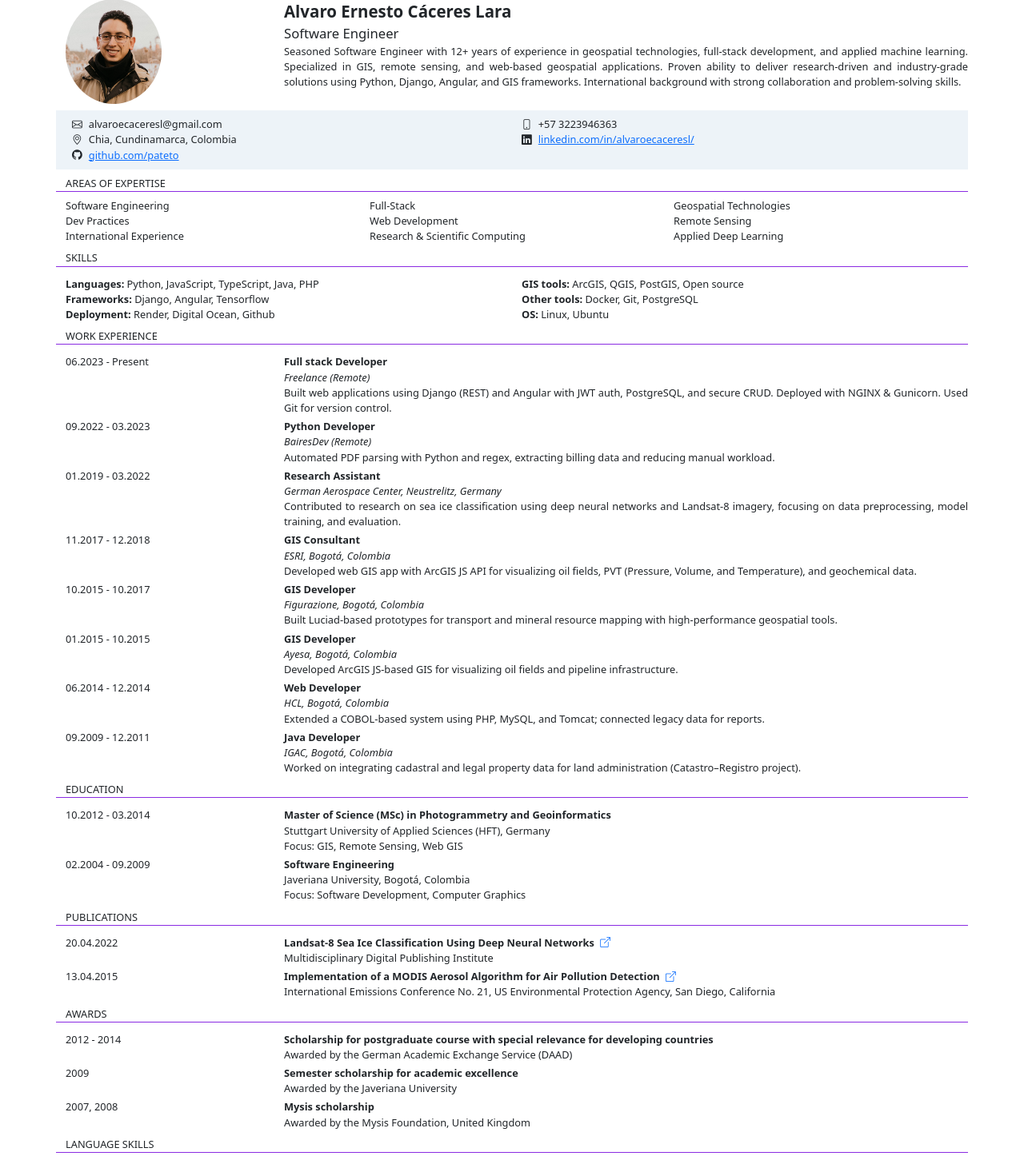
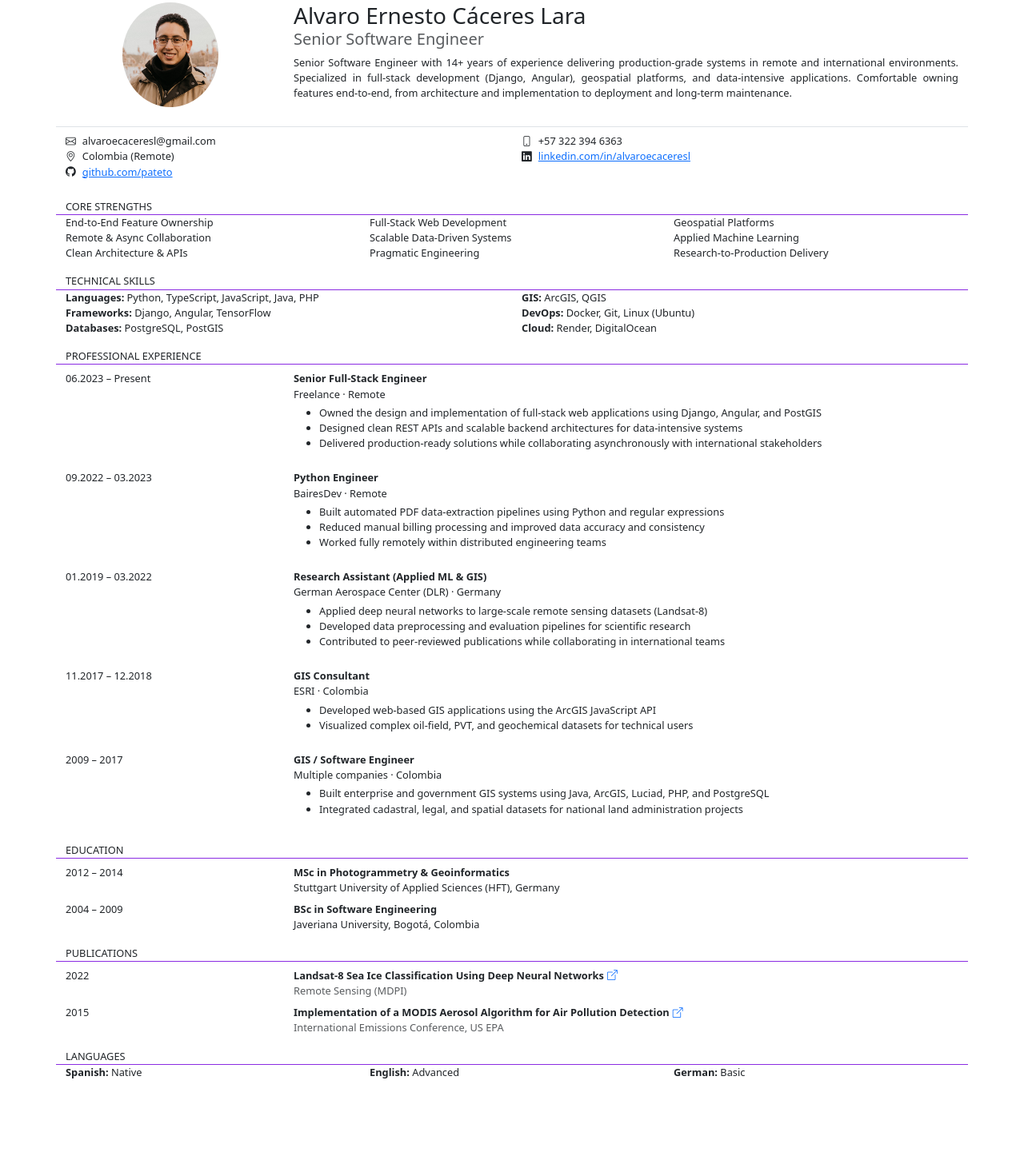
Before and after one commit to pateto/cv, an Angular app: page / in a window 1280 px wide. Shown: the part 35-1491 px from the top of the page at 80% size. After the commit the page ends 1386 px from the top, so only its background shows below. Built offline with nearby package versions, Linux system fonts and the light colour scheme.

Commit message:
add remote first cv

```diff
--- a/src/app/app.component.html
+++ b/src/app/app.component.html
@@ -1,391 +1,210 @@
 <button (click)="downloadPDF()">Download PDF</button>
 
 <div id="pdf-content">
-  <div class="container pt-1">
+  <div class="container pt-2">
     <div class="col">
 
-      <div class="row pb-2">
-        <div class="col-3">
-          <img src="assets/images/Pateto.jpg" width="120px" class="rounded-circle">
+      <!-- HEADER -->
+      <div class="row pb-3">
+        <div class="col-3 text-center">
+          <img src="assets/images/Pateto.jpg" width="120" class="rounded-circle">
         </div>
         <div class="col-9">
-          <div class="row name">
-            Alvaro Ernesto Cáceres Lara
-          </div>
-          <div class="row profession">
-            Software Engineer
-          </div>
-          <div class="row text-justify">
-            Seasoned Software Engineer with 12+ years of experience in geospatial technologies, full-stack development,
-            and
-            applied machine learning. Specialized in GIS, remote sensing, and web-based geospatial applications. Proven
-            ability to deliver research-driven and industry-grade solutions using Python, Django, Angular, and GIS
-            frameworks. International background with strong collaboration and problem-solving skills.
-          </div>
-
+          <h3 class="mb-0">Alvaro Ernesto Cáceres Lara</h3>
+          <h5 class="text-muted">Senior Software Engineer</h5>
+          <p class="text-justify">
+            Senior Software Engineer with 14+ years of experience delivering production-grade systems
+            in remote and international environments. Specialized in full-stack development
+            (Django, Angular), geospatial platforms, and data-intensive applications.
+            Comfortable owning features end-to-end, from architecture and implementation
+            to deployment and long-term maintenance.
+          </p>
         </div>
       </div>
 
-      <div class="row personal p-2">
+      <!-- CONTACT -->
+      <div class="row border-top pt-2 pb-2">
         <div class="col">
-          <div class="row">
-            <span><i class="bi bi-envelope pe-2"></i>alvaroecaceresl&#64;gmail.com</span>
-          </div>
-          <div class="row">
-            <span><i class="bi bi-geo-alt pe-2"></i>Chia, Cundinamarca, Colombia</span>
-          </div>
-          <div class="row">
-            <span><i class="bi bi-github pe-2"></i><a href="https://github.com/pateto">github.com/pateto</a></span>
+          <div><i class="bi bi-envelope pe-2"></i>alvaroecaceresl&#64;gmail.com</div>
+          <div><i class="bi bi-geo-alt pe-2"></i>Colombia (Remote)</div>
+          <div>
+            <i class="bi bi-github pe-2"></i>
+            <a href="https://github.com/pateto">github.com/pateto</a>
           </div>
         </div>
         <div class="col">
-          <div class="row">
-            <span><i class="bi bi-phone pe-2"></i>+57 3223946363</span>
-          </div>
-          <div class="row">
-            <span><i class="bi bi-linkedin pe-2"></i><a href="https://linkedin.com/in/alvaroecaceresl/">linkedin.com/in/alvaroecaceresl/</a></span>
+          <div><i class="bi bi-phone pe-2"></i>+57 322 394 6363</div>
+          <div>
+            <i class="bi bi-linkedin pe-2"></i>
+            <a href="https://linkedin.com/in/alvaroecaceresl">linkedin.com/in/alvaroecaceresl</a>
           </div>
         </div>
       </div>
 
-      <div class="row py-2">
-        <div class="col header">
-          AREAS OF EXPERTISE
+      <!-- CORE STRENGTHS -->
+      <div class="row pt-3">
+        <div class="col header">CORE STRENGTHS</div>
+      </div>
+      <div class="row">
+        <div class="col">
+          End-to-End Feature Ownership<br>
+          Remote & Async Collaboration<br>
+          Clean Architecture & APIs
+        </div>
+        <div class="col">
+          Full-Stack Web Development<br>
+          Scalable Data-Driven Systems<br>
+          Pragmatic Engineering
+        </div>
+        <div class="col">
+          Geospatial Platforms<br>
+          Applied Machine Learning<br>
+          Research-to-Production Delivery
         </div>
       </div>
 
+      <!-- SKILLS -->
+      <div class="row pt-3">
+        <div class="col header">TECHNICAL SKILLS</div>
+      </div>
       <div class="row">
         <div class="col">
-          Software Engineering<br>
-          Dev Practices<br>
-          International Experience
+          <b>Languages:</b> Python, TypeScript, JavaScript, Java, PHP<br>
+          <b>Frameworks:</b> Django, Angular, TensorFlow<br>
+          <b>Databases:</b> PostgreSQL, PostGIS
         </div>
         <div class="col">
-          Full-Stack<br>
-          Web Development<br>
-          Research & Scientific Computing<br>
-        </div>
-        <div class="col">
-          Geospatial Technologies<br>
-          Remote Sensing<br>
-          Applied Deep Learning<br>
+          <b>GIS:</b> ArcGIS, QGIS<br>
+          <b>DevOps:</b> Docker, Git, Linux (Ubuntu)<br>
+          <b>Cloud:</b> Render, DigitalOcean
         </div>
       </div>
 
-      <div class="row py-2">
-        <div class="col header">
-          SKILLS
+      <!-- EXPERIENCE -->
+      <div class="row pt-3">
+        <div class="col header">PROFESSIONAL EXPERIENCE</div>
+      </div>
+
+      <div class="row pt-2">
+        <div class="col-3">06.2023 – Present</div>
+        <div class="col-9">
+          <b>Senior Full-Stack Engineer</b><br>
+          Freelance · Remote
+          <ul class="mt-1">
+            <li>Owned the design and implementation of full-stack web applications using Django, Angular, and PostGIS</li>
+            <li>Designed clean REST APIs and scalable backend architectures for data-intensive systems</li>
+            <li>Delivered production-ready solutions while collaborating asynchronously with international stakeholders</li>
+          </ul>
         </div>
       </div>
 
-      <div class="row pt-1">
-        <div class="col">
-          <b>Languages:</b> Python, JavaScript, TypeScript, Java, PHP<br>
-          <b>Frameworks:</b> Django, Angular, Tensorflow<br>
-          <b>Deployment:</b> Render, Digital Ocean, Github<br>
-        </div>
-        <div class="col">
-          <b>GIS tools:</b> ArcGIS, QGIS, PostGIS, Open source<br>
-          <b>Other tools:</b> Docker, Git, PostgreSQL<br>
-          <b>OS:</b> Linux, Ubuntu<br>
+      <div class="row pt-2">
+        <div class="col-3">09.2022 – 03.2023</div>
+        <div class="col-9">
+          <b>Python Engineer</b><br>
+          BairesDev · Remote
+          <ul class="mt-1">
+            <li>Built automated PDF data-extraction pipelines using Python and regular expressions</li>
+            <li>Reduced manual billing processing and improved data accuracy and consistency</li>
+            <li>Worked fully remotely within distributed engineering teams</li>
+          </ul>
         </div>
       </div>
 
-      <div class="row py-2">
-        <div class="col header">
-          WORK EXPERIENCE
+      <div class="row pt-2">
+        <div class="col-3">01.2019 – 03.2022</div>
+        <div class="col-9">
+          <b>Research Assistant (Applied ML & GIS)</b><br>
+          German Aerospace Center (DLR) · Germany
+          <ul class="mt-1">
+            <li>Applied deep neural networks to large-scale remote sensing datasets (Landsat-8)</li>
+            <li>Developed data preprocessing and evaluation pipelines for scientific research</li>
+            <li>Contributed to peer-reviewed publications while collaborating in international teams</li>
+          </ul>
         </div>
       </div>
 
-      <div class="row pt-1">
-        <div class="col-3">
-          06.2023 - Present
-        </div>
+      <div class="row pt-2">
+        <div class="col-3">11.2017 – 12.2018</div>
         <div class="col-9">
-          <div class="row rol">
-            Full stack Developer
-          </div>
-          <div class="row company">
-            Freelance (Remote)
-          </div>
-          <div class="row text-justify">
-            Built web applications using Django (REST) and Angular with JWT auth, PostgreSQL, and secure CRUD. Deployed
-            with
-            NGINX & Gunicorn. Used Git for version control.
-          </div>
+          <b>GIS Consultant</b><br>
+          ESRI · Colombia
+          <ul class="mt-1">
+            <li>Developed web-based GIS applications using the ArcGIS JavaScript API</li>
+            <li>Visualized complex oil-field, PVT, and geochemical datasets for technical users</li>
+          </ul>
         </div>
       </div>
 
-      <div class="row pt-1">
-        <div class="col-3">
-          09.2022 - 03.2023
-        </div>
+      <div class="row pt-2">
+        <div class="col-3">2009 – 2017</div>
         <div class="col-9">
-          <div class="row rol">
-            Python Developer
-          </div>
-          <div class="row company">
-            BairesDev (Remote)
-          </div>
-          <div class="row text-justify">
-            Automated PDF parsing with Python and regex, extracting billing data and reducing manual workload.
-          </div>
+          <b>GIS / Software Engineer</b><br>
+          Multiple companies · Colombia
+          <ul class="mt-1">
+            <li>Built enterprise and government GIS systems using Java, ArcGIS, Luciad, PHP, and PostgreSQL</li>
+            <li>Integrated cadastral, legal, and spatial datasets for national land administration projects</li>
+          </ul>
         </div>
       </div>
 
-      <div class="row pt-1">
-        <div class="col-3">
-          01.2019 - 03.2022
-        </div>
+      <!-- EDUCATION -->
+      <div class="row pt-3">
+        <div class="col header">EDUCATION</div>
+      </div>
+
+      <div class="row pt-2">
+        <div class="col-3">2012 – 2014</div>
         <div class="col-9">
-          <div class="row rol">
-            Research Assistant
-          </div>
-          <div class="row company">
-            German Aerospace Center, Neustrelitz, Germany
-          </div>
-          <div class="row text-justify">
-            Contributed to research on sea ice classification using deep neural networks and Landsat-8 imagery, focusing
-            on data preprocessing, model training, and evaluation.
-          </div>
+          <b>MSc in Photogrammetry & Geoinformatics</b><br>
+          Stuttgart University of Applied Sciences (HFT), Germany
         </div>
       </div>
 
-      <div class="row pt-1">
-        <div class="col-3">
-          11.2017 - 12.2018
-        </div>
+      <div class="row pt-2">
+        <div class="col-3">2004 – 2009</div>
         <div class="col-9">
-          <div class="row rol">
-            GIS Consultant
-          </div>
-          <div class="row company">
-            ESRI, Bogotá, Colombia
-          </div>
-          <div class="row text-justify">
-            Developed web GIS app with ArcGIS JS API for visualizing oil fields, PVT (Pressure, Volume, and
-            Temperature), and geochemical data.
-          </div>
+          <b>BSc in Software Engineering</b><br>
+          Javeriana University, Bogotá, Colombia
         </div>
       </div>
 
-      <div class="row pt-1">
-        <div class="col-3">
-          10.2015 - 10.2017
-        </div>
+      <!-- PUBLICATIONS -->
+      <div class="row pt-3">
+        <div class="col header">PUBLICATIONS</div>
+      </div>
+
+      <div class="row pt-2">
+        <div class="col-3">2022</div>
         <div class="col-9">
-          <div class="row rol">
-            GIS Developer
-          </div>
-          <div class="row company">
-            Figurazione, Bogotá, Colombia
-          </div>
-          <div class="row text-justify">
-            Built Luciad-based prototypes for transport and mineral resource mapping with high-performance geospatial
-            tools.
-          </div>
+          <b>Landsat-8 Sea Ice Classification Using Deep Neural Networks</b>
+          <a href="https://www.mdpi.com/2072-4292/14/9/1975">
+            <i class="bi bi-box-arrow-up-right ps-1"></i>
+          </a>
+          <div class="text-muted">Remote Sensing (MDPI)</div>
         </div>
       </div>
 
-      <div class="row pt-1">
-        <div class="col-3">
-          01.2015 - 10.2015
-        </div>
+      <div class="row pt-2">
+        <div class="col-3">2015</div>
         <div class="col-9">
-          <div class="row rol">
-            GIS Developer
-          </div>
-          <div class="row company">
-            Ayesa, Bogotá, Colombia
-          </div>
-          <div class="row text-justify">
-            Developed ArcGIS JS-based GIS for visualizing oil fields and pipeline infrastructure.
-          </div>
+          <b>Implementation of a MODIS Aerosol Algorithm for Air Pollution Detection</b>
+          <a href="https://gaftp.epa.gov/Air/nei/ei_conference/EI21/session9/caceres.pdf">
+            <i class="bi bi-box-arrow-up-right ps-1"></i>
+          </a>
+          <div class="text-muted">International Emissions Conference, US EPA</div>
         </div>
       </div>
 
-      <div class="row pt-1 avoid-break">
-        <div class="col-3">
-          06.2014 - 12.2014
-        </div>
-        <div class="col-9">
-          <div class="row rol">
-            Web Developer
-          </div>
-          <div class="row company">
-            HCL, Bogotá, Colombia
-          </div>
-          <div class="row text-justify">
-            Extended a COBOL-based system using PHP, MySQL, and Tomcat; connected legacy data for reports.
-          </div>
-        </div>
+      <!-- LANGUAGES -->
+      <div class="row pt-3">
+        <div class="col header">LANGUAGES</div>
       </div>
 
-      <div class="row pt-1">
-        <div class="col-3">
-          09.2009 - 12.2011
-        </div>
-        <div class="col-9">
-          <div class="row rol">
-            Java Developer
-          </div>
-          <div class="row company">
-            IGAC, Bogotá, Colombia
-          </div>
-          <div class="row text-justify">
-            Worked on integrating cadastral and legal property data for land administration (Catastro–Registro project).
-          </div>
-        </div>
-      </div>
-
-      <div class="row py-2">
-        <div class="col header">
-          EDUCATION
-        </div>
-      </div>
-
-      <div class="row pt-1">
-        <div class="col-3">
-          10.2012 - 03.2014
-        </div>
-        <div class="col-9">
-          <div class="row rol">
-            Master of Science (MSc) in Photogrammetry and Geoinformatics
-          </div>
-          <div class="row">
-            Stuttgart University of Applied Sciences (HFT), Germany
-          </div>
-          <div class="row">
-            Focus: GIS, Remote Sensing, Web GIS
-          </div>
-        </div>
-      </div>
-
-      <div class="row pt-1">
-        <div class="col-3">
-          02.2004 - 09.2009
-        </div>
-        <div class="col-9">
-          <div class="row rol">
-            Software Engineering
-          </div>
-          <div class="row">
-            Javeriana University, Bogotá, Colombia
-          </div>
-          <div class="row">
-            Focus: Software Development, Computer Graphics
-          </div>
-        </div>
-      </div>
-
-      <div class="row py-2">
-        <div class="col header">
-          PUBLICATIONS
-        </div>
-      </div>
-
-      <div class="row pt-1">
-        <div class="col-3">
-          20.04.2022
-        </div>
-        <div class="col-9">
-          <div class="row rol">
-            <span class="p-0">
-              Landsat-8 Sea Ice Classification Using Deep Neural Networks
-              <a href="https://www.mdpi.com/2072-4292/14/9/1975">
-                <i class="bi bi-box-arrow-up-right ps-1"></i>
-              </a>
-            </span>
-          </div>
-          <div class="row">
-            Multidisciplinary Digital Publishing Institute
-          </div>
-        </div>
-      </div>
-
-      <div class="row pt-1">
-        <div class="col-3">
-          13.04.2015
-        </div>
-        <div class="col-9">
-          <div class="row rol">
-            <span class="p-0">
-              Implementation of a MODIS Aerosol Algorithm for Air Pollution Detection
-              <a href="https://gaftp.epa.gov/Air/nei/ei_conference/EI21/session9/caceres.pdf">
-                <i class="bi bi-box-arrow-up-right ps-1"></i>
-              </a>
-            </span>
-          </div>
-          <div class="row">
-            International Emissions Conference No. 21, US Environmental Protection Agency, San Diego, California
-          </div>
-        </div>
-      </div>
-
-      <div class="row py-2">
-        <div class="col header">
-          AWARDS
-        </div>
-      </div>
-
-      <div class="row pt-1">
-        <div class="col-3">
-          2012 - 2014
-        </div>
-        <div class="col-9">
-          <div class="row rol">
-            Scholarship for postgraduate course with special relevance for developing countries
-          </div>
-          <div class="row">
-            Awarded by the German Academic Exchange Service (DAAD)
-          </div>
-        </div>
-      </div>
-
-      <div class="row pt-1">
-        <div class="col-3">
-          2009
-        </div>
-        <div class="col-9">
-          <div class="row rol">
-            Semester scholarship for academic excellence
-          </div>
-          <div class="row">
-            Awarded by the Javeriana University
-          </div>
-        </div>
-      </div>
-
-      <div class="row pt-1">
-        <div class="col-3">
-          2007, 2008
-        </div>
-        <div class="col-9">
-          <div class="row rol">
-            Mysis scholarship
-          </div>
-          <div class="row">
-            Awarded by the Mysis Foundation, United Kingdom
-          </div>
-        </div>
-      </div>
-
-      <div class="row py-2">
-        <div class="col header">
-          LANGUAGE SKILLS
-        </div>
-      </div>
-
-      <div class="row pt-1">
-        <div class="col">
-          <b>Spanish:</b> Mother tongue
-        </div>
-        <div class="col">
-          <b>English:</b> Advanced
-        </div>
-        <div class="col">
-          <b>German:</b> Basic
-        </div>
+      <div class="row">
+        <div class="col"><b>Spanish:</b> Native</div>
+        <div class="col"><b>English:</b> Advanced</div>
+        <div class="col"><b>German:</b> Basic</div>
       </div>
 
     </div>
```
